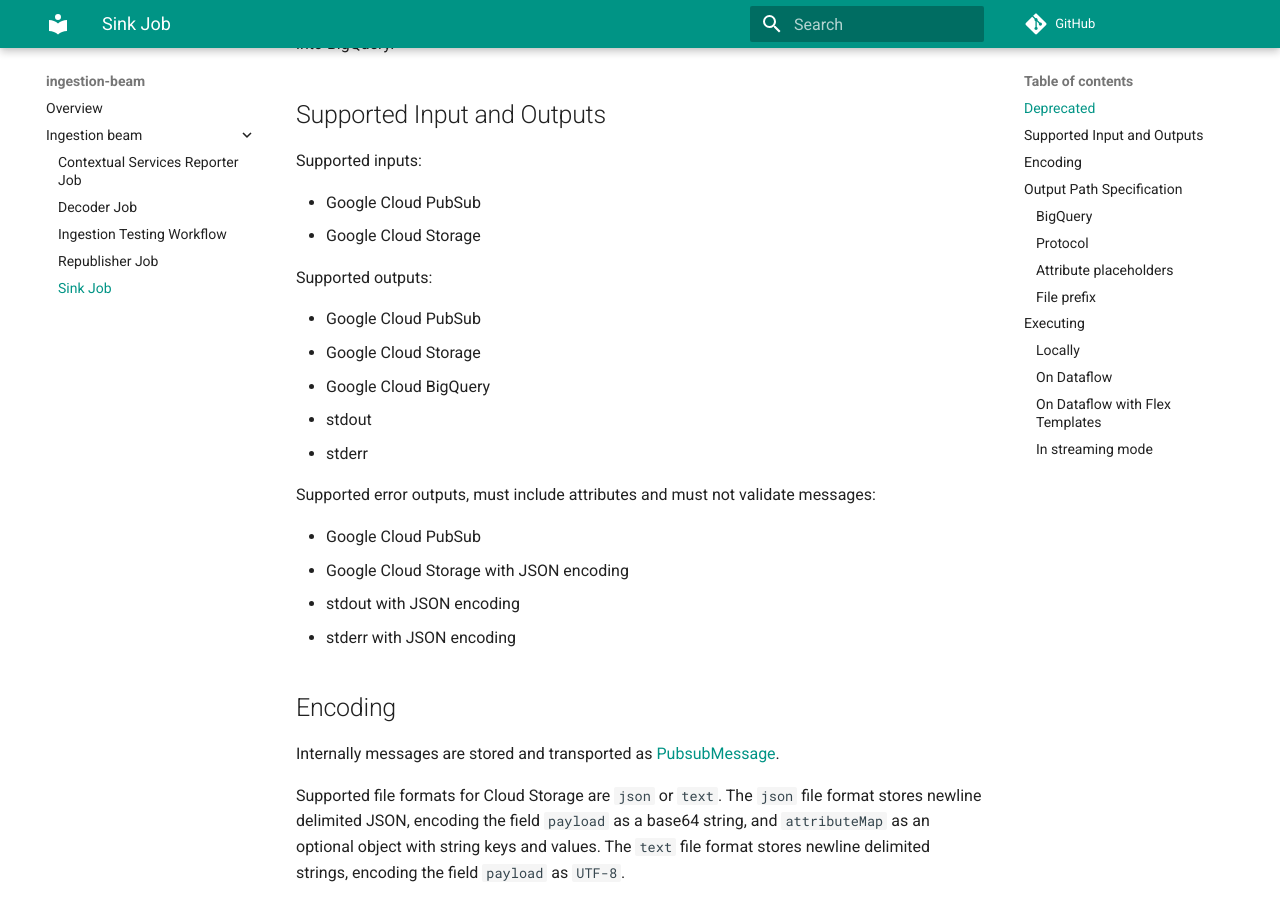
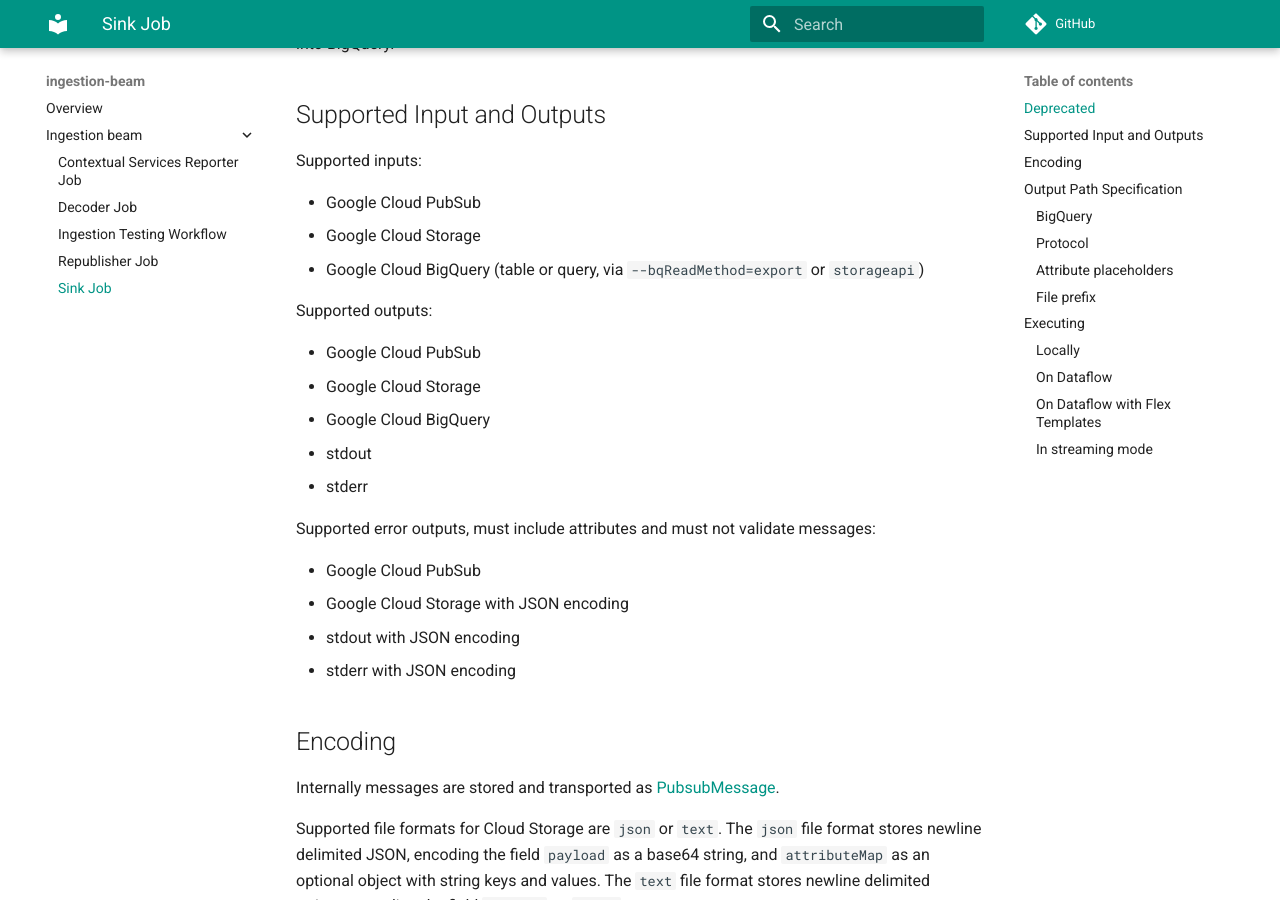
Before and after one commit to mozilla/gcp-ingestion, an MkDocs documentation site: the page built from docs/ingestion-beam/sink-job.md, in a window 1280 px wide and 900 px high, scrolled down 364 px. Built offline with MkDocs 1.6.1 and Material for MkDocs 9.7.7, drawn with Linux system fonts in a browser that asks for light colours; comment, search, counter and statistics services are not loaded.

Commit message:
ingestion-beam/sink-job: Document BigQuery as a supported input type
Finding-Id: f09dc11c097f4417b709de4d90614547
Reviewed: no (this PR is the review)
Source: https://github.com/mozilla/gcp-ingestion/blob/main/ingestion-beam/src/main/java/com/mozilla/telemetry/options/InputType.java
Source: https://github.com/mozilla/gcp-ingestion/blob/main/ingestion-beam/src/main/java/com/mozilla/telemetry/options/SinkOptions.java

```diff
--- a/docs/ingestion-beam/sink-job.md
+++ b/docs/ingestion-beam/sink-job.md
@@ -12,6 +12,7 @@ Supported inputs:
 
 - Google Cloud PubSub
 - Google Cloud Storage
+- Google Cloud BigQuery (table or query, via `--bqReadMethod=export` or `storageapi`)
 
 Supported outputs:
 
```
